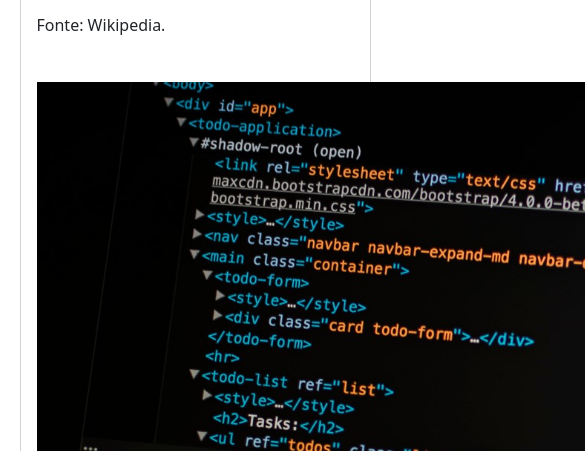
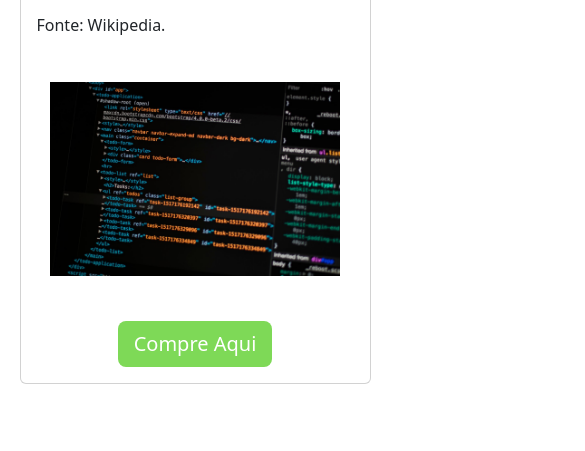
Before and after one commit to danilosrtech/Checkpoint-II-FrontEnd-I, a plain HTML site: page page-bs.html in a window 390 px wide. Shown: the part 2853-3304 px from the top of the page, 585 px wide, since content can reach past the window. Drawn offline with nearby package versions, Linux system fonts and the light colour scheme.

Commit message:
pages responsivo

```diff
--- a/style-page.css
+++ b/style-page.css
@@ -172,9 +172,86 @@
 .card-body img{
     width: 950px;
     display: block;
-    align-items: center;
     margin-bottom: 45px;
     margin-top: 45px;
+}
+
+@media(max-width: 1158px){
+
+.card-body img{
+
+    width: 700px;
+    display: block;
+    margin-bottom: 45px;
+    margin-top: 45px;
+
+}
+
+}
+
+@media(max-width: 813px){
+
+    .card-body img{
+
+        width: 600px;
+        display: block;
+        margin-bottom: 45px;
+        margin-top: 45px;
+
+    }
+
+}
+
+@media(max-width: 708px){
+
+    .card-body img{
+
+        width: 500px;
+        display: block;
+        margin-bottom: 45px;
+        margin-top: 45px;
+
+    }
+
+}
+
+@media(max-width: 589px){
+
+    .card-body img{
+
+        width: 400px;
+        display: block;
+        margin-bottom: 45px;
+        margin-top: 45px;
+
+    }
+
+}
+
+@media(max-width: 478px){
+
+    .card-body img{
+
+        width: 290px;
+        display: block;
+        margin-bottom: 45px;
+        margin-top: 45px;
+
+    }
+
+}
+
+@media(max-width: 350px){
+
+    .card-body img{
+
+        width: 240px;
+        display: block;
+        margin-bottom: 45px;
+        margin-top: 45px;
+
+    }
+
 }
 
 .btn-primary:hover{
```
